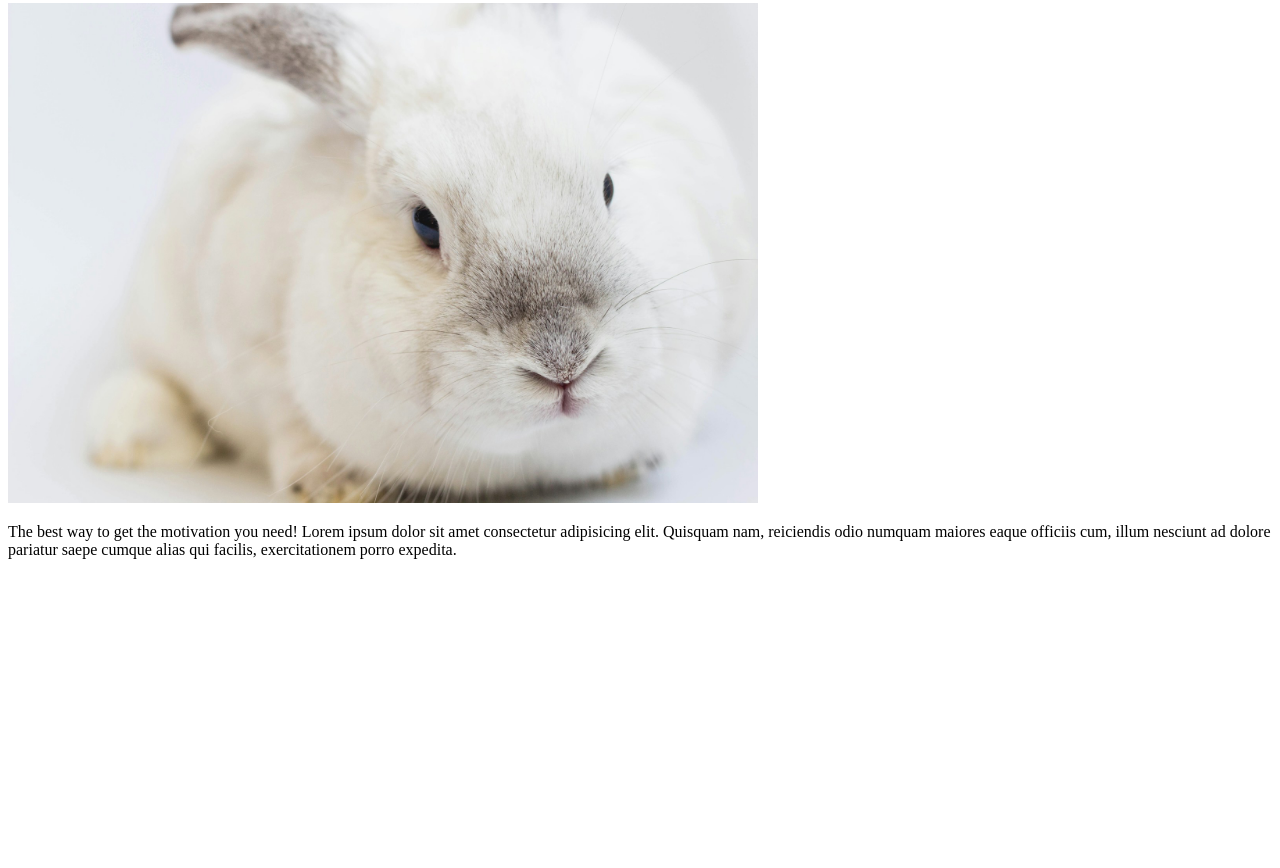
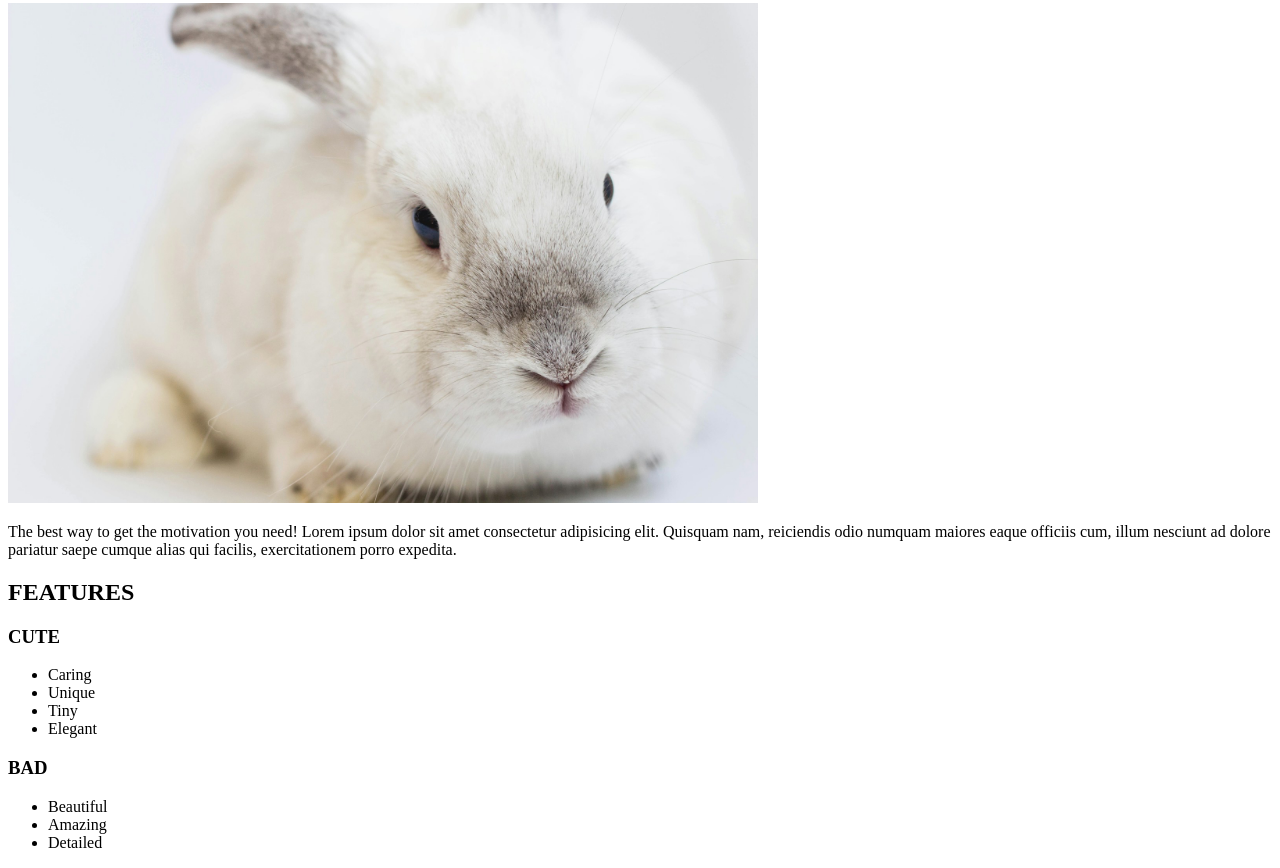
Before and after one commit to EdwardS02/product-landing-page, a plain HTML site: page index.html in a window 1280 px wide. Shown: the part 235-1103 px from the top of the page. Before the commit the page ends 810 px from the top, so only its background shows below. Drawn offline with Linux system fonts and the light colour scheme.

Commit message:
Add Features section

```diff
--- a/index.html
+++ b/index.html
@@ -24,5 +24,22 @@
         <img src="./img/bunny.jpg" alt="cute white bunny" height="500">
         <p>The best way to get the motivation you need! Lorem ipsum dolor sit amet consectetur adipisicing elit. Quisquam nam, reiciendis odio numquam maiores eaque officiis cum, illum nesciunt ad dolore pariatur saepe cumque alias qui facilis, exercitationem porro expedita.</p>
      </section>
+     <!-- Features Section -->
+      <section id="features">
+        <h2>FEATURES</h2>
+        <h3>CUTE</h3>
+        <ul>
+            <li>Caring</li>
+            <li>Unique</li>
+            <li>Tiny</li>
+            <li>Elegant</li>
+        </ul>
+        <h3>BAD</h3>
+        <ul>
+            <li>Beautiful</li>
+            <li>Amazing</li>
+            <li>Detailed</li>
+        </ul>
+      </section>
 </body>
 </html>
```
